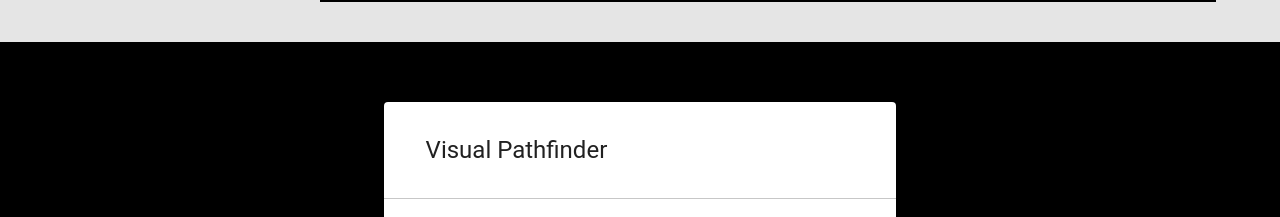
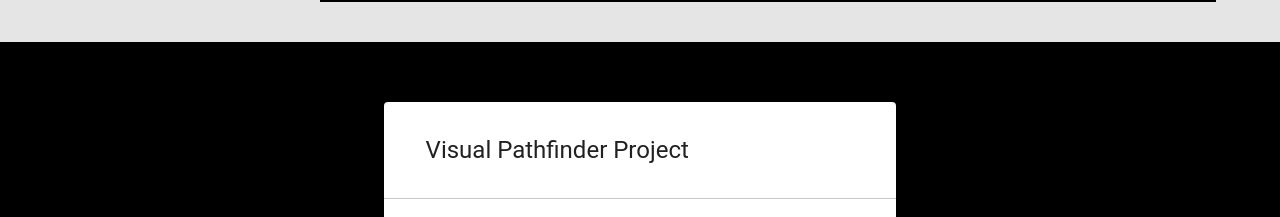
Before and after one commit to hien-alex/personal_profile, a React (Create React App) app: page / in a window 1280 px wide. Shown: the part 1520-1737 px from the top of the page. Built offline with nearby package versions, Linux system fonts and the light colour scheme.

Commit message:
Update ProjectsSection.js

```diff
--- a/src/components/Projects/ProjectsSection.js
+++ b/src/components/Projects/ProjectsSection.js
@@ -7,7 +7,7 @@ const ProjectsSection = () => {
       <ProjectsCards
         projectImage={pathFinderImg}
         projectLink={"https://vigilant-noether-c11536.netlify.app/"}
-        projectName={"Visual Pathfinder"}
+        projectName={"Visual Pathfinder Project"}
       />
     </ProjectsContainer>
   );
```
